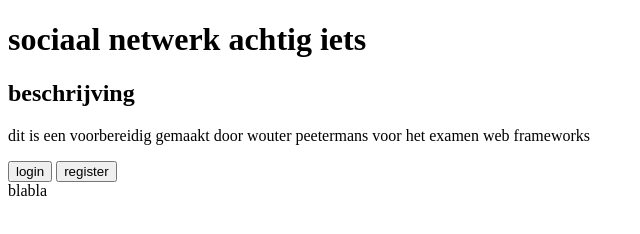
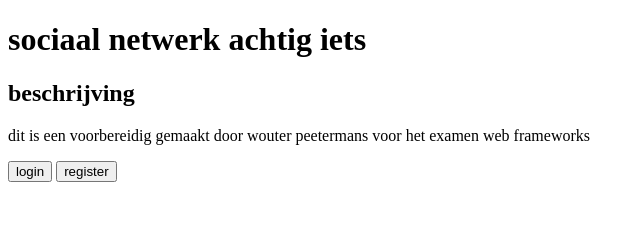
Before and after one commit to wouterpeetermans/devops_test_site, a website: page client/index.html in a window 1280 px wide. Shown: the full height of the page, 0-640 px from the left. Drawn offline with nearby package versions, Linux system fonts and the light colour scheme; some packages are replaced by stand-ins of ours.

Commit message:
bla deleted

```diff
--- a/client/index.html
+++ b/client/index.html
@@ -13,6 +13,5 @@
     </header>
     <main ng-view>
     </main>
-    blabla
   </body>
 </html>
```
